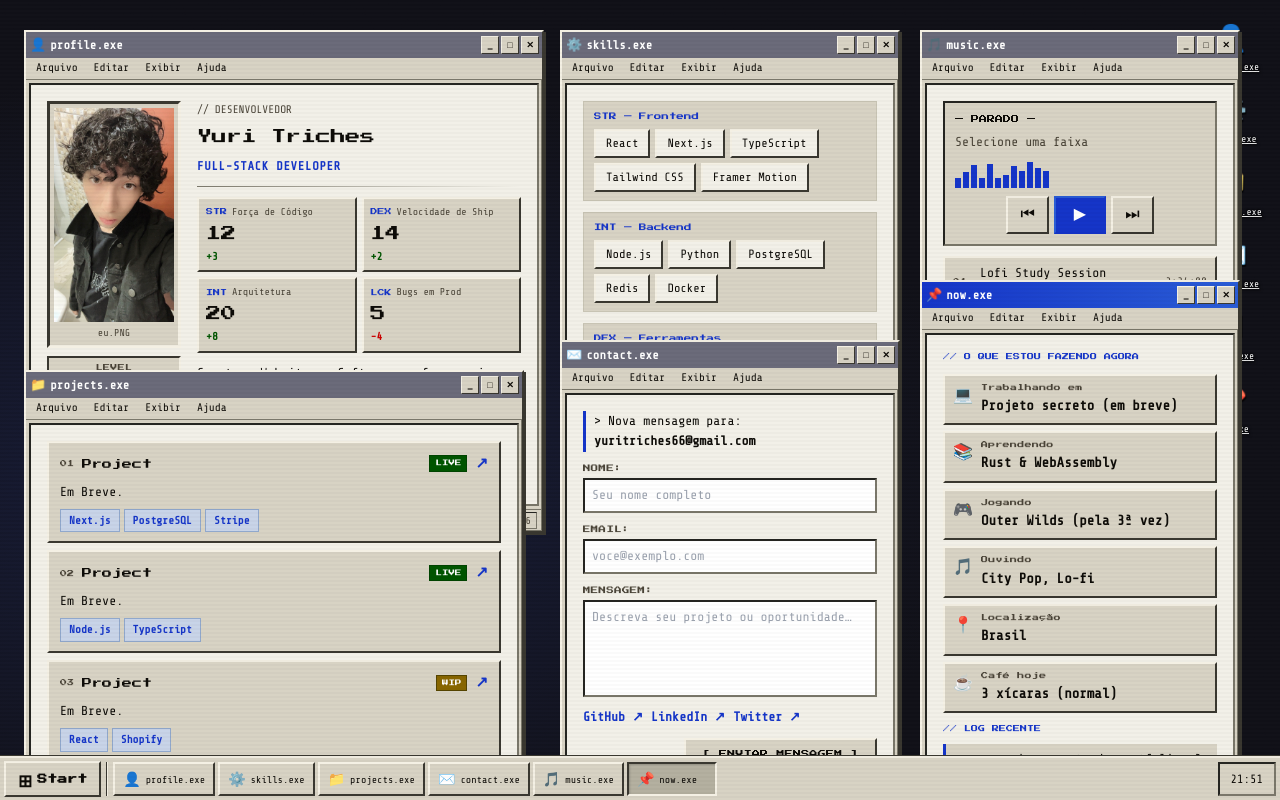
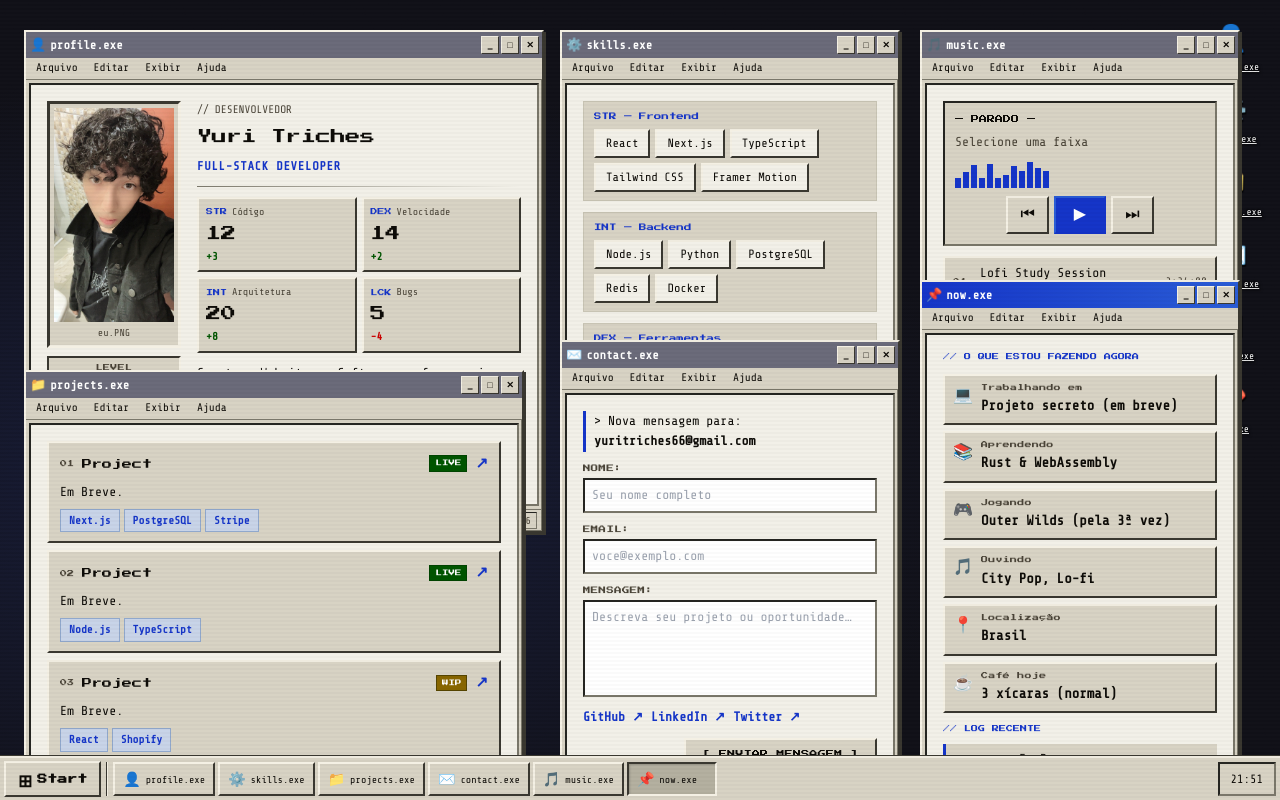
Before and after one commit to YuriTriches/sitedoyubi, a Next.js app: page / in a window 1280 px wide. Built offline with nearby package versions, Linux system fonts and the light colour scheme.

Commit message:
Add files via upload

```diff
--- a/app/page.tsx
+++ b/app/page.tsx
@@ -224,7 +224,7 @@ function ProfileContent() {
 
         {/* RPG Stats — inspired by Grifo */}
         <div className="rpg-stats">
-          {[["STR","Força de Código","12","+3"],["DEX","Velocidade de Ship","14","+2"],["INT","Arquitetura","20","+8"],["LCK","Bugs em Prod","5","-4"]].map(([s,n,v,b]) => (
+          {[["STR","Código","12","+3"],["DEX","Velocidade","14","+2"],["INT","Arquitetura","20","+8"],["LCK","Bugs","5","-4"]].map(([s,n,v,b]) => (
             <div key={s} className="rpg-stat">
               <div className="rpg-stat-top">
                 <span className="rpg-stat-abbr">{s}</span>
@@ -414,10 +414,10 @@ function NowContent() {
     { emoji:"☕", label:"Café hoje",      val:"3 xícaras (normal)" },
   ];
   const log = [
-    { date:"Abr 2026", ev:"Lançamento do portfolio v2" },
-    { date:"Mar 2026", ev:"Contribuição open-source aceita" },
-    { date:"Fev 2026", ev:"Project Alpha em produção" },
-    { date:"Jan 2026", ev:"Novo cliente: fintech startup" },
+    { date:"Abr 2026", ev:"Em Breve" },
+    { date:"Mar 2026", ev:"Em Breve" },
+    { date:"Fev 2026", ev:"Em Breve" },
+    { date:"Jan 2026", ev:"Em Breve" },
   ];
   return (
     <div className="c-now">
```
